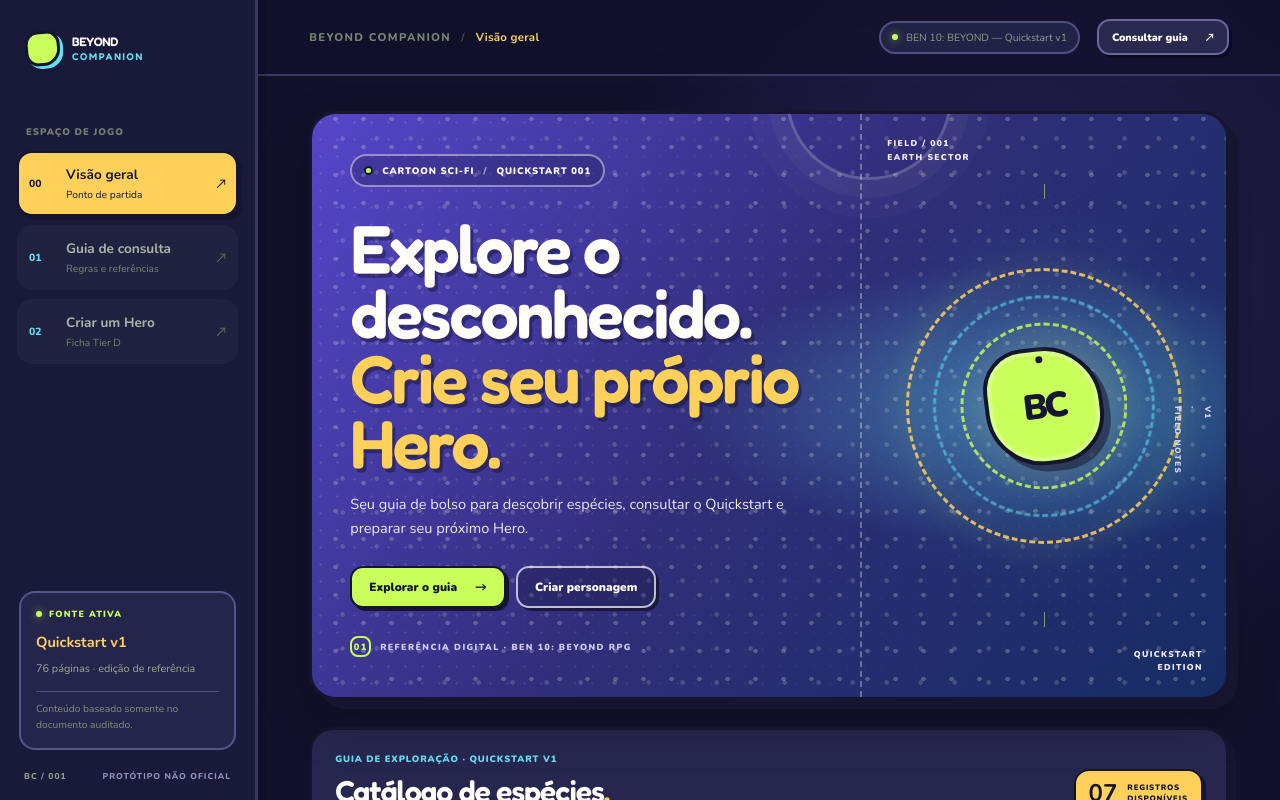
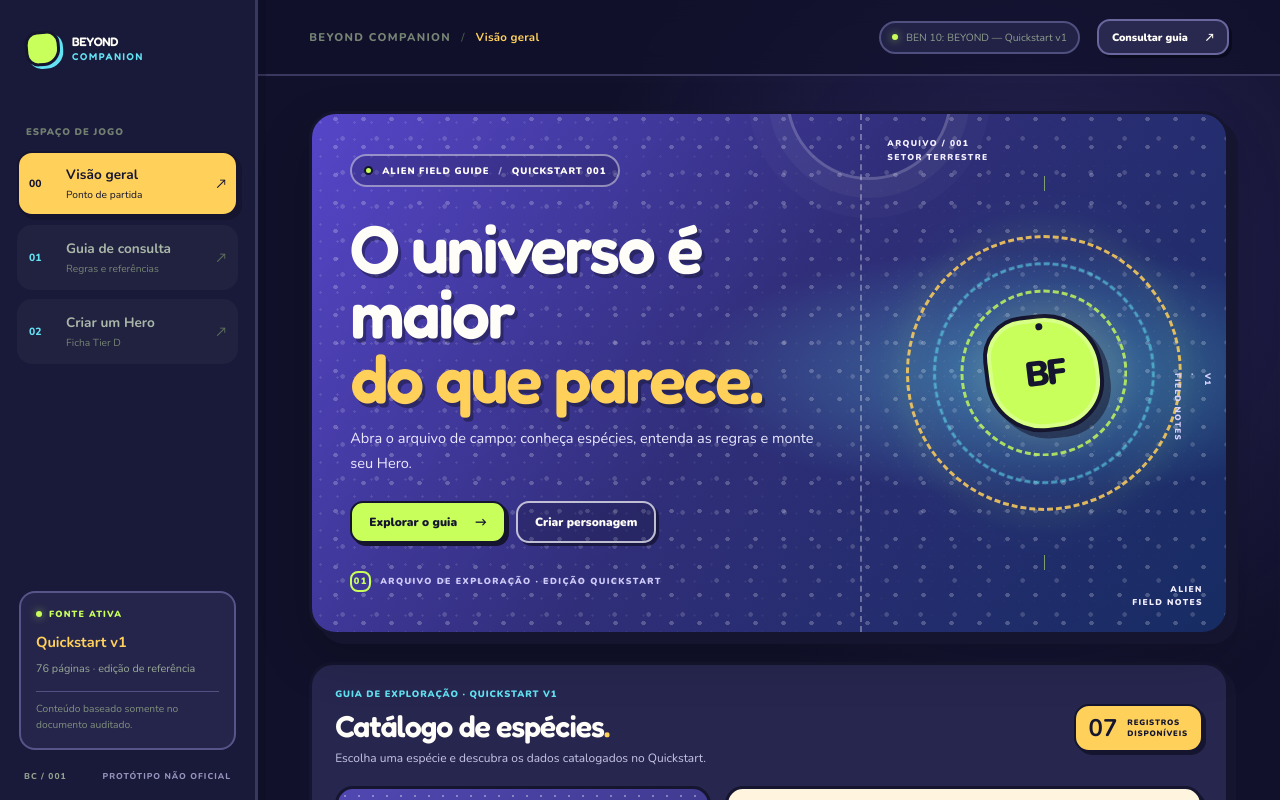
Before and after one commit to ZaraTakion/beyond-companion, a React (Vite) app: page / in a window 1280 px wide. Shown: the top 800 px of the page. Built offline with nearby package versions, Linux system fonts and the light colour scheme.

Commit message:
design: reshape dashboard into classic cartoon alien field guide

```diff
--- a/src/App.tsx
+++ b/src/App.tsx
@@ -85,26 +85,26 @@ export default function App() {
             <div className="dashboard">
               <section className="home-hero">
                 <div className="hero-copy">
-                  <div className="hero-eyebrow"><span className="hero-eyebrow-dot" /> CARTOON SCI-FI <span>/</span> QUICKSTART 001</div>
-                  <h1>Explore o desconhecido.<br /><em>Crie seu próprio Hero.</em></h1>
-                  <p>Seu guia de bolso para descobrir espécies, consultar o Quickstart e preparar seu próximo Hero.</p>
+                  <div className="hero-eyebrow"><span className="hero-eyebrow-dot" /> ALIEN FIELD GUIDE <span>/</span> QUICKSTART 001</div>
+                  <h1>O universo é maior<br /><em>do que parece.</em></h1>
+                  <p>Abra o arquivo de campo: conheça espécies, entenda as regras e monte seu Hero.</p>
                   <div className="hero-actions">
                     <button type="button" className="button button-dark" onClick={() => setTab('guide')}>Explorar o guia <span aria-hidden="true">→</span></button>
                     <button type="button" className="button button-outline-dark" onClick={() => setTab('builder')}>Criar personagem</button>
                   </div>
-                  <div className="hero-footnote"><span>01</span> REFERÊNCIA DIGITAL · BEN 10: BEYOND RPG</div>
+                  <div className="hero-footnote"><span>01</span> ARQUIVO DE EXPLORAÇÃO · EDIÇÃO QUICKSTART</div>
                 </div>
                 <div className="hero-visual" aria-hidden="true">
                   <div className="visual-grid" />
                   <div className="visual-orbit orbit-one" />
                   <div className="visual-orbit orbit-two" />
                   <div className="visual-orbit orbit-three" />
-                  <div className="visual-core"><span>BC</span><i /></div>
+                  <div className="visual-core"><span>BF</span><i /></div>
                   <div className="visual-crosshair crosshair-top" />
                   <div className="visual-crosshair crosshair-bottom" />
-                  <div className="visual-code">FIELD / 001<br />EARTH SECTOR</div>
+                  <div className="visual-code">ARQUIVO / 001<br />SETOR TERRESTRE</div>
                   <div className="visual-number">10</div>
-                  <div className="visual-caption">QUICKSTART<br />EDITION</div>
+                  <div className="visual-caption">ALIEN<br />FIELD NOTES</div>
                 </div>
                 <div className="hero-side-index"><span>V1</span><span>·</span><span>FIELD NOTES</span></div>
               </section>
```
